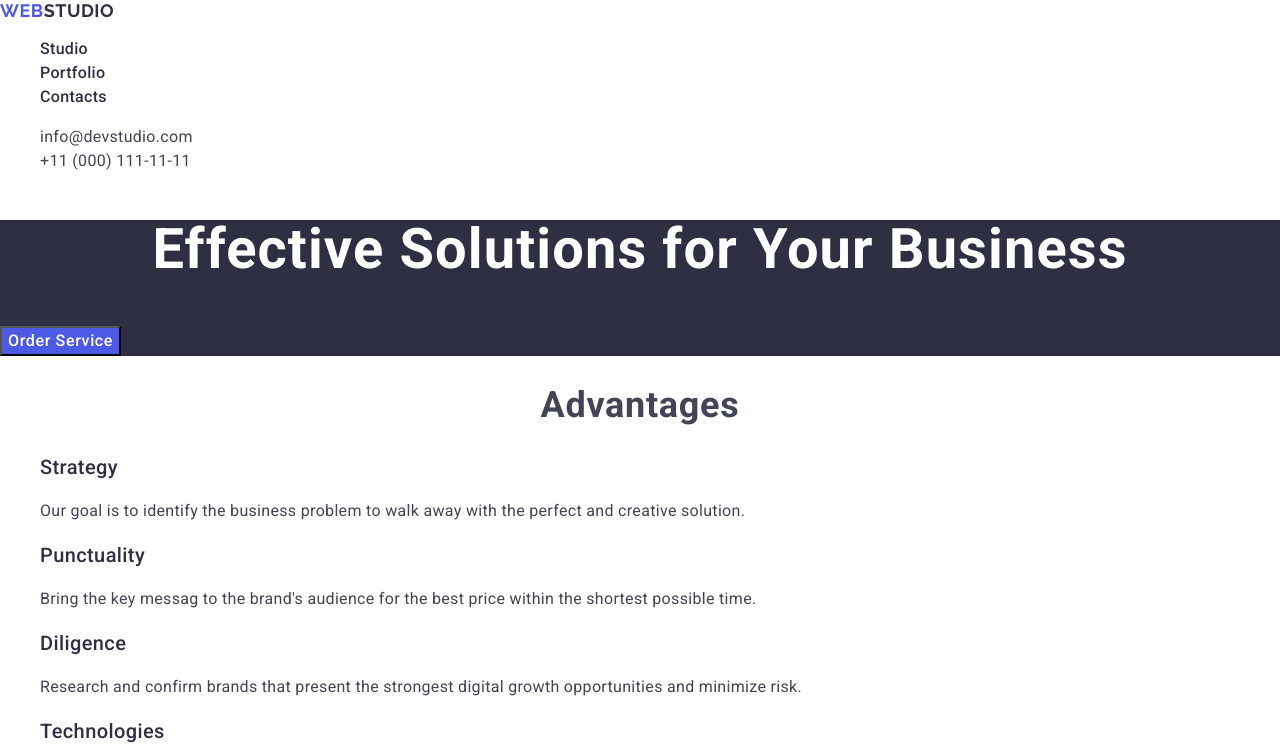
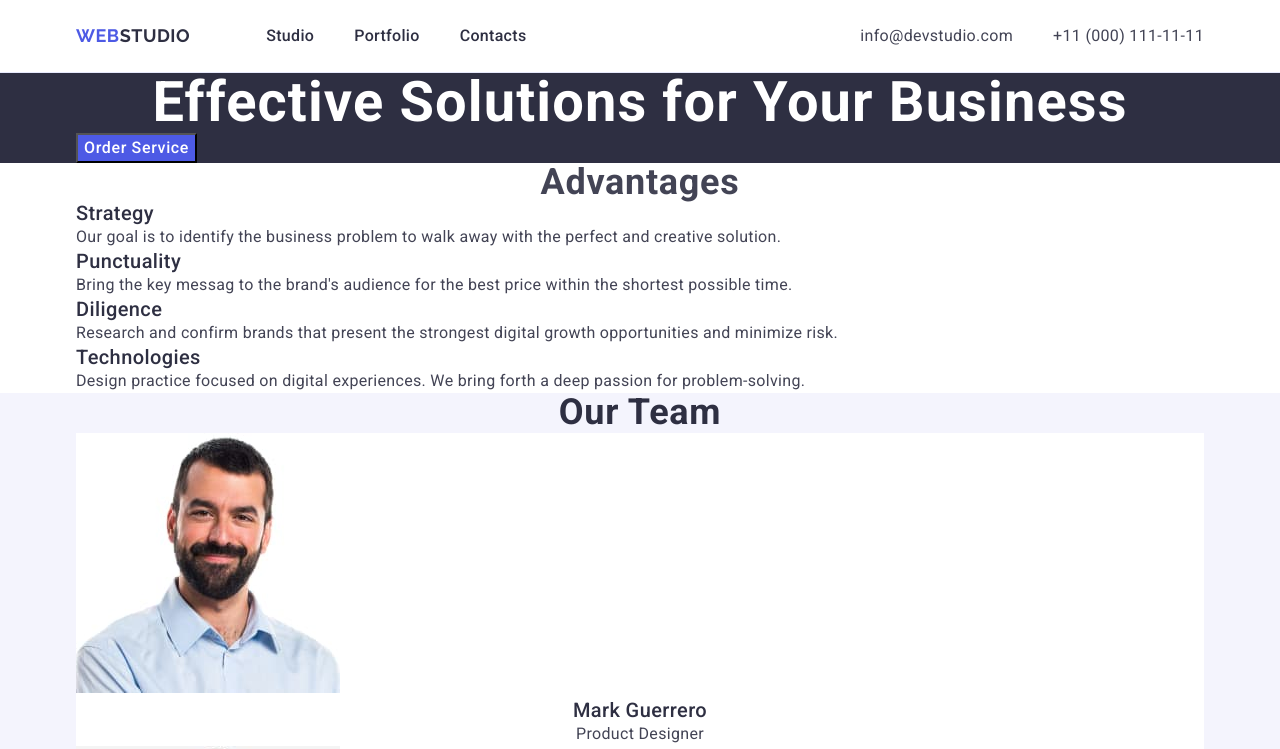
Before and after one commit to Serhii-Velychenko/goit-markup-hw-03, a plain HTML site: page index.html in a window 1280 px wide. Shown: the top 749 px of the page. Drawn offline with nearby package versions, Linux system fonts and the light colour scheme.

Commit message:
goit-markup-hw-03

```diff
--- a/css/styles.css
+++ b/css/styles.css
@@ -4,17 +4,65 @@ body {
   color: #434455;
 }
 
-ul {
-  list-style-type: none;
-}
-
 a {
   text-decoration: none;
 }
 
+h1,
+h2,
+h3,
+h4,
+h5,
+h6,
+p {
+  margin-top: 0;
+  margin-bottom: 0;
+}
+
+ul {
+  padding-left: 0;
+  margin-top: 0;
+  margin-bottom: 0;
+  list-style-type: none;
+}
+
+.container {
+  width: 1158px;
+  padding-left: 15px;
+  padding-right: 15px;
+  margin-left: auto;
+  margin-right: auto;
+}
+
 /* #region header */
 
-.logo {
+.header {
+  border-bottom: 1px solid #e7e9fc;
+}
+.header .container {
+  display: flex;
+  flex-direction: row;
+  align-items: center;
+}
+
+.nav-header {
+  display: flex;
+  align-items: center;
+}
+
+.menu-header {
+  display: flex;
+  align-items: center;
+  gap: 40px;
+}
+
+.info-header {
+  display: flex;
+  align-items: center;
+  gap: 40px;
+}
+
+.logo-header {
   font-family: 'Raleway', sans-serif;
   font-weight: 700;
   font-size: 18px;
@@ -22,12 +70,16 @@ a {
   letter-spacing: 0.03em;
   text-transform: uppercase;
   color: #4d5ae5;
+  margin-right: 76px;
+  padding: 24px 0;
 }
 .logo-span {
   color: #2e2f42;
 }
 
 .menu-link {
+  display: block;
+  padding: 24px 0;
   font-weight: 500;
   font-size: 16px;
   line-height: 1.5;
@@ -40,7 +92,8 @@ a {
 }
 
 .mail-tel {
-  font-weight: 400;
+  display: block;
+  padding: 24px 0;
   font-size: 16px;
   line-height: 1.5;
   letter-spacing: 0.02em;
@@ -51,8 +104,9 @@ a {
   color: #404bbf;
 }
 
-.address {
+.address-header {
   font-style: normal;
+  margin-left: auto;
 }
 /* #endregion header */
 
--- a/index.html
+++ b/index.html
@@ -22,11 +22,12 @@
   <body>
     <!-- #region header -->
     <header class="header">
-      <nav class="nav">
-        <a class="logo" href="./index.html"
+      <div class="container">
+        <nav class="nav-header">
+          <a class="logo-header" href="./index.html"
             >Web<span class="logo-span">Studio</span>
           </a>
-        <ul class="menu">
+          <ul class="menu-header">
             <li class="menu-item">
               <a class="menu-link" href="./index.html">Studio</a>
             </li>
@@ -38,36 +39,42 @@
             </li>
           </ul>
         </nav>
-      <address class="address">
-        <ul class="info">
+        <address class="address-header">
+          <ul class="info-header">
             <li class="menu-info">
               <a class="mail-tel" href="mailto:info@devstudio.com"
                 >info@devstudio.com</a
               >
             </li>
             <li class="menu-info">
-            <a class="mail-tel" href="tel:+110001111111">+11 (000) 111-11-11</a>
+              <a class="mail-tel" href="tel:+110001111111"
+                >+11 (000) 111-11-11</a
+              >
             </li>
           </ul>
         </address>
+      </div>
     </header>
     <!-- #endregion header -->
     <main>
       <!-- #region hero -->
       <section class="hero">
+        <div class="container">
           <h1 class="hero-title">Effective Solutions for Your Business</h1>
           <button class="btn-hero" type="button">Order Service</button>
+        </div>
       </section>
       <!-- #endregion hero -->
       <!-- #region section1 -->
       <section>
+        <div class="container">
           <h2 class="title-advantages">Advantages</h2>
           <ul>
             <li>
               <h3 class="title-featyre">Strategy</h3>
               <p class="descripcion-feature">
-              Our goal is to identify the business problem to walk away with the
-              perfect and creative solution.
+                Our goal is to identify the business problem to walk away with
+                the perfect and creative solution.
               </p>
             </li>
             <li>
@@ -92,10 +99,12 @@
               </p>
             </li>
           </ul>
+        </div>
       </section>
       <!-- #endregion section1 -->
       <!-- #region section2 -->
       <section class="section-two">
+        <div class="container">
           <h2 class="title-our-team">Our Team</h2>
           <ul>
             <li class="team-card">
@@ -139,11 +148,13 @@
               <p class="job-title">UI Designer</p>
             </li>
           </ul>
+        </div>
       </section>
       <!-- #endregion section2 -->
 
       <!-- #region section3 -->
       <section>
+        <div class="container">
           <h2 class="title-portfolio">Our Portfolio</h2>
           <ul>
             <li class="project-card">
@@ -207,17 +218,20 @@
               <p class="description-card">Marketing</p>
             </li>
           </ul>
+        </div>
       </section>
       <!-- #endregion section3 -->
     </main>
     <footer class="footer">
+      <div class="container">
         <a class="logo-footer" href="./index.html"
           >Web<span class="logo-span-footer">Studio</span></a
         >
         <p class="descripcion-footer">
-        Increase the flow of customers and sales for your business with digital
-        marketing & growth solutions.
+          Increase the flow of customers and sales for your business with
+          digital marketing & growth solutions.
         </p>
+      </div>
     </footer>
   </body>
 </html>
```
Lines whose indentation alone changed are shown as unchanged.
